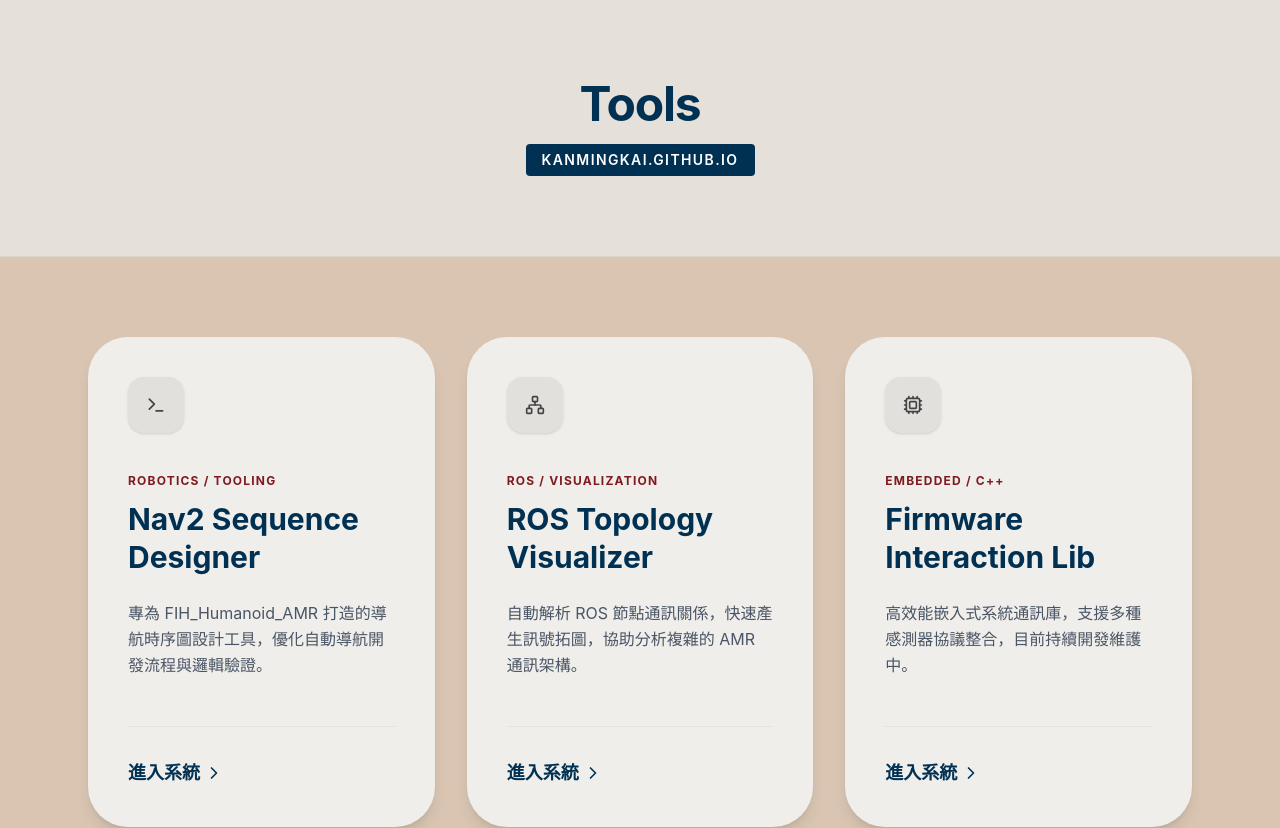
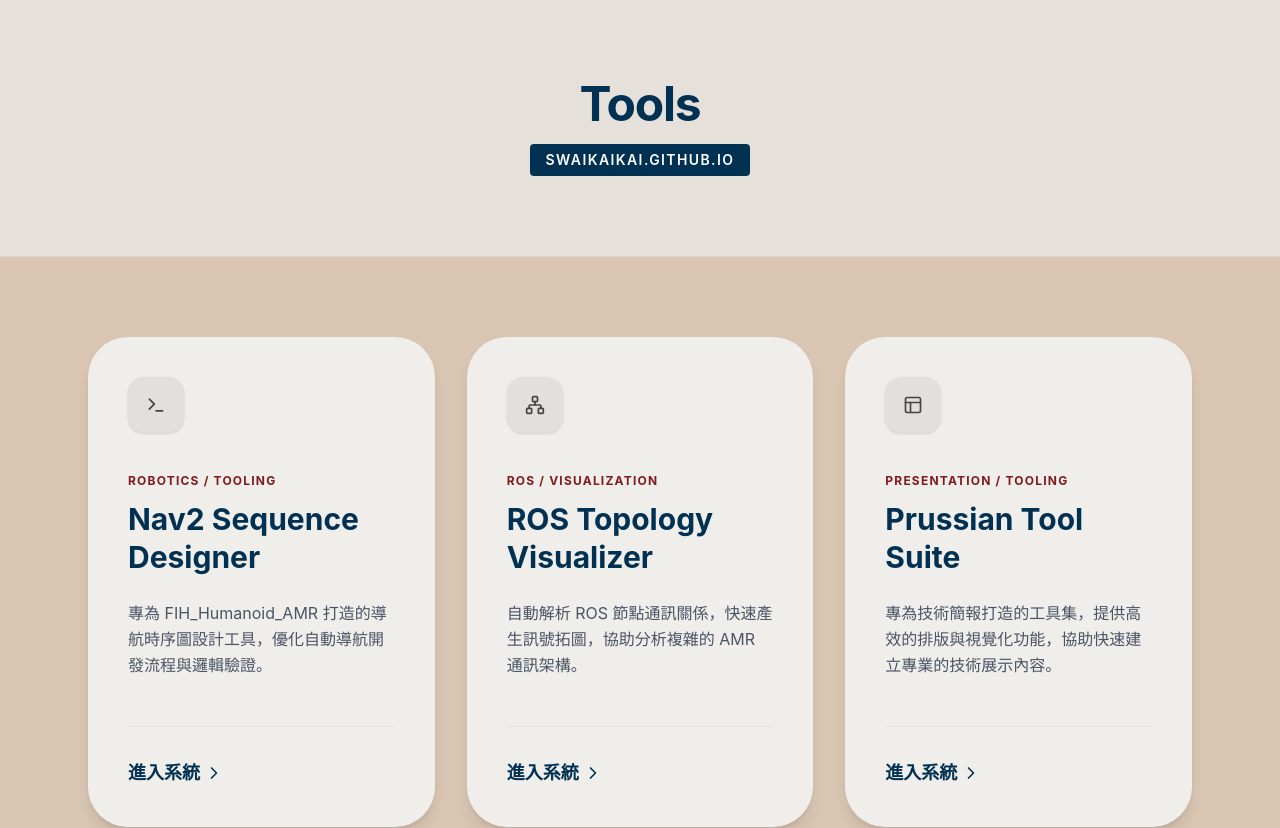
Before and after one commit to swaikaikai/swaikaikai.github.io, a React (Vite) app: page / in a window 1280 px wide. Shown: the top 828 px of the page. Built offline with nearby package versions, Linux system fonts and the light colour scheme.

Commit message:
chore: setup gh-pages deployment

```diff
--- a/src/App.jsx
+++ b/src/App.jsx
@@ -4,7 +4,7 @@
   ChevronRight,
   Terminal,
   Network,
-  Cpu,
+  Layout,
   Mail
 } from 'lucide-react';
 
@@ -22,23 +22,23 @@
     {
       title: "Nav2 Sequence Designer",
       desc: "專為 FIH_Humanoid_AMR 打造的導航時序圖設計工具，優化自動導航開發流程與邏輯驗證。",
-      link: "https://kanmingkai.github.io/nav2-sequence-designer/",
+      link: "https://swaikaikai.github.io/nav2-sequence-designer/",
       tag: "ROBOTICS / TOOLING",
       icon: <Terminal className="w-5 h-5" />
     },
     {
       title: "ROS Topology Visualizer",
       desc: "自動解析 ROS 節點通訊關係，快速產生訊號拓圖，協助分析複雜的 AMR 通訊架構。",
-      link: "https://kanmingkai.github.io/ros-topology-visualizer/",
+      link: "https://swaikaikai.github.io/ros-topology-visualizer/",
       tag: "ROS / VISUALIZATION",
       icon: <Network className="w-5 h-5" />
     },
     {
-      title: "Firmware Interaction Lib",
-      desc: "高效能嵌入式系統通訊庫，支援多種感測器協議整合，目前持續開發維護中。",
-      link: "#",
-      tag: "EMBEDDED / C++",
-      icon: <Cpu className="w-5 h-5" />
+      title: "Prussian Tool Suite",
+      desc: "專為技術簡報打造的工具集，提供高效的排版與視覺化功能，協助快速建立專業的技術展示內容。",
+      link: "https://kanmingkai.github.io/prussian-tool-suite/",
+      tag: "PRESENTATION / TOOLING",
+      icon: <Layout className="w-5 h-5" />
     }
   ];
 
@@ -55,7 +55,7 @@
             className="px-4 py-1.5 rounded-sm text-sm font-semibold tracking-widest text-white uppercase"
             style={{ backgroundColor: colors.navy }}
           >
-            kanmingkai.github.io
+            swaikaikai.github.io
           </div>
         </div>
       </header>
```
